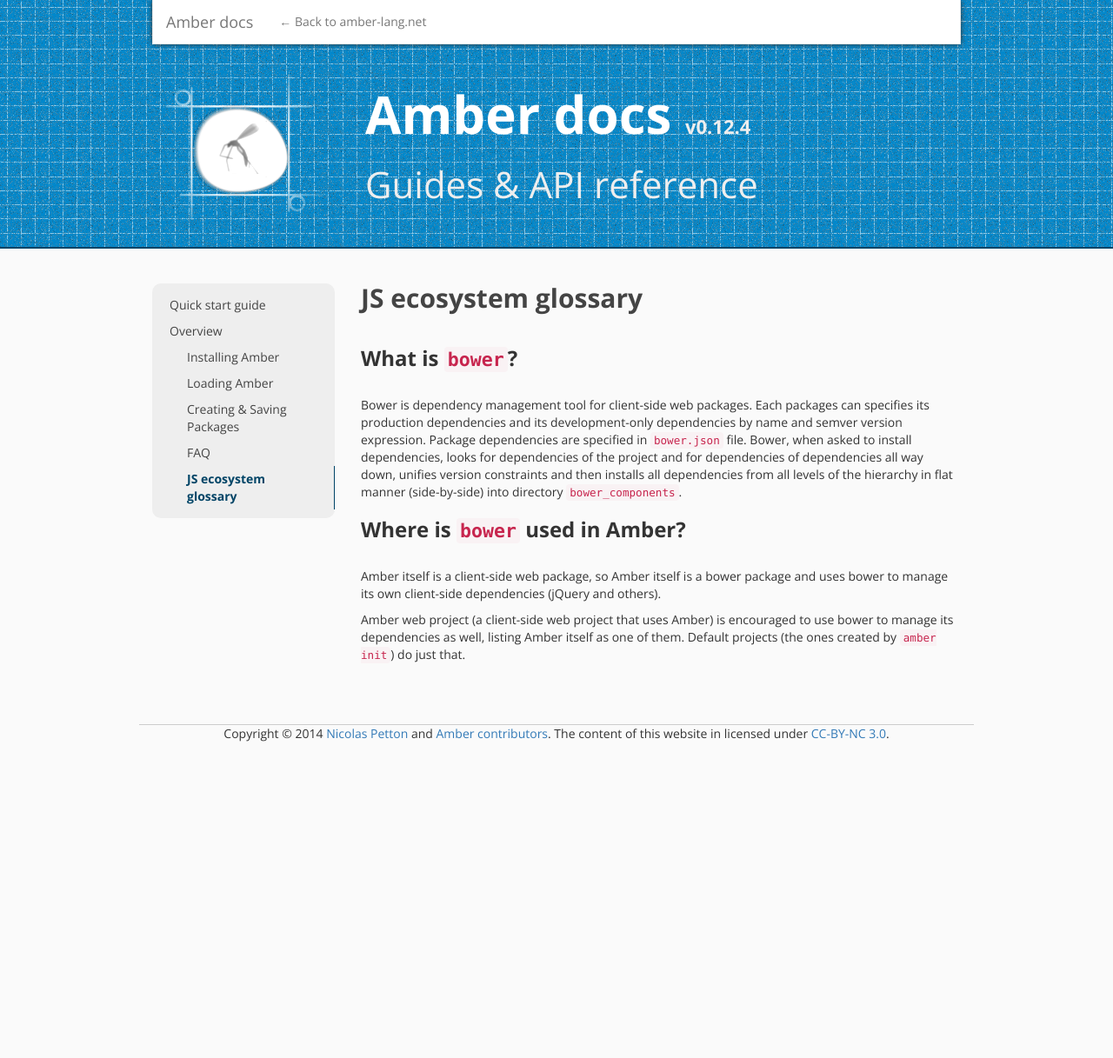
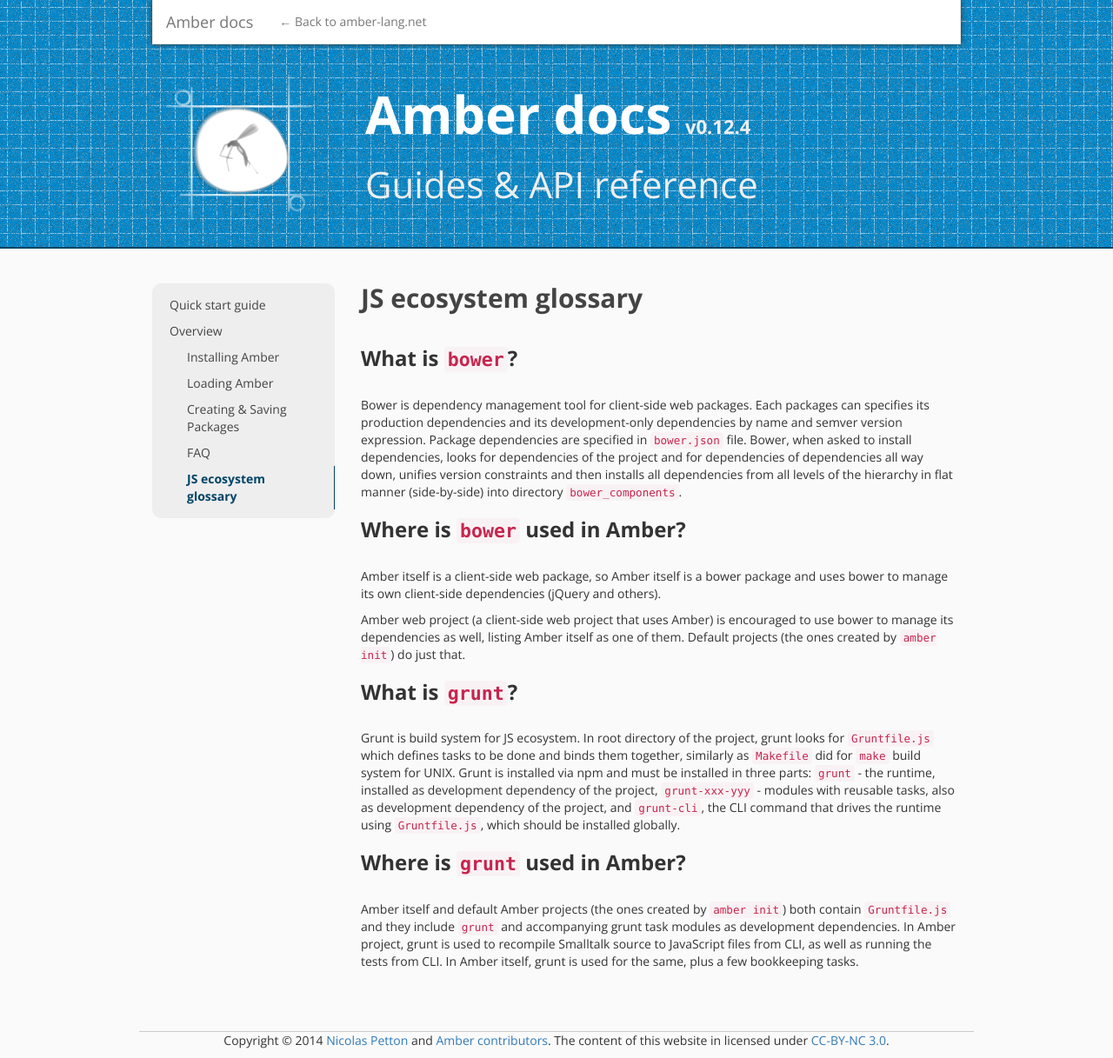
Before and after one commit to amber-smalltalk/amber-documentation, a Jekyll site: the page built from js-glossary.md, in a window 1280 px wide. Shown: the whole page at 87% size. Built offline with Jekyll 4.4.1, drawn with Linux system fonts in a browser that asks for light colours; nearby versions of some CDN libraries; before the commit the page ends 900 px from its top, so only the background shows below that.

Commit message:
grunt in glossary

```diff
--- a/js-glossary.md
+++ b/js-glossary.md
@@ -14,3 +14,11 @@ Bower is dependency management tool for client-side web packages. Each packages
 Amber itself is a client-side web package, so Amber itself is a bower package and uses bower to manage its own client-side dependencies (jQuery and others).
 
 Amber web project (a client-side web project that uses Amber) is encouraged to use bower to manage its dependencies as well, listing Amber itself as one of them. Default projects (the ones created by `amber init`) do just that.
+
+### What is `grunt`?
+
+Grunt is build system for JS ecosystem. In root directory of the project, grunt looks for `Gruntfile.js` which defines tasks to be done and binds them together, similarly as `Makefile` did for `make` build system for UNIX. Grunt is installed via npm and must be installed in three parts: `grunt` - the runtime, installed as development dependency of the project, `grunt-xxx-yyy` - modules with reusable tasks, also as development dependency of the project, and `grunt-cli`, the CLI command that drives the runtime using `Gruntfile.js`, which should be installed globally.
+
+### Where is `grunt` used in Amber?
+
+Amber itself and default Amber projects (the ones created by `amber init`) both contain `Gruntfile.js` and they include `grunt` and accompanying grunt task modules as development dependencies. In Amber project, grunt is used to recompile Smalltalk source to JavaScript files from CLI, as well as running the tests from CLI. In Amber itself, grunt is used for the same, plus a few bookkeeping tasks.
```
